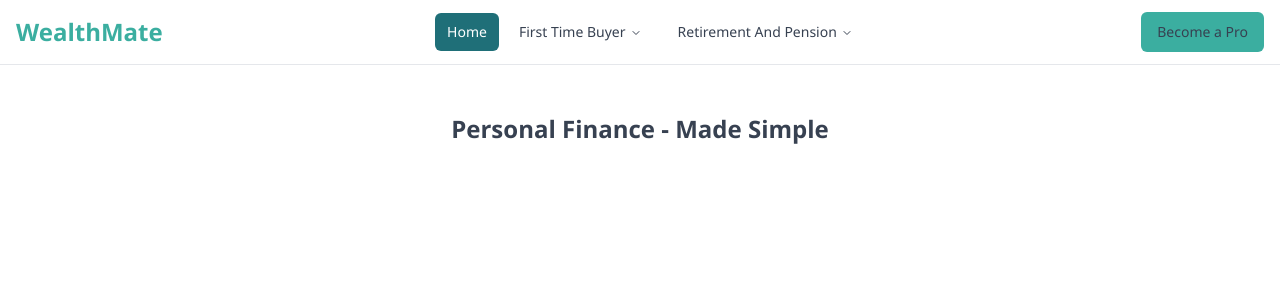
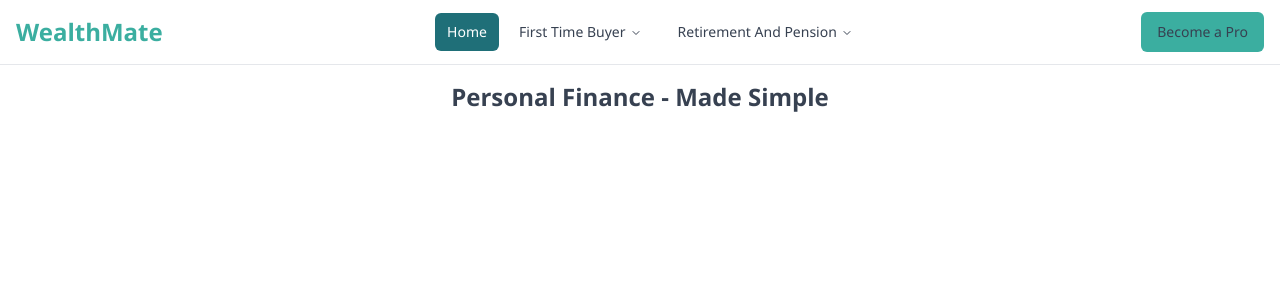
Before and after one commit to angel-boschdom/rent-vs-buy-calculator, a React (Vite) app: page / in a window 1280 px wide. Shown: the top 300 px of the page. Built offline with nearby package versions, Linux system fonts and the light colour scheme.

Commit message:
Adjust padding in layout (p-y) and remove visual separator on left panel

```diff
--- a/src/components/Layout.tsx
+++ b/src/components/Layout.tsx
@@ -13,7 +13,7 @@ export default function Layout({ children }: LayoutProps) {
       <Navigation />
       <main className={cn(
         "flex-1 w-full",
-        "px-4 py-6 sm:py-8 md:py-12",
+        "px-4 py-1 sm:py-2 md:py-4", // Adjusted padding
         "mx-auto max-w-[90rem]",
         "transition-all duration-300 ease-in-out"
       )}>
--- a/src/components/SplitLayout.tsx
+++ b/src/components/SplitLayout.tsx
@@ -39,7 +39,7 @@ const SplitLayout: React.FC<SplitLayoutProps> = ({ leftTop, leftBottom, right })
       {/* Left Panel */}
       <div className="w-full lg:w-1/2 lg:overflow-y-auto flex flex-col">
         {/* Top Portion */}
-        <div className="p-4 border-b border-gray-300">
+        <div className="p-4">
           {leftTop}
         </div>
 
@@ -49,7 +49,7 @@ const SplitLayout: React.FC<SplitLayoutProps> = ({ leftTop, leftBottom, right })
         {/* Bottom Portion */}
         <div
           ref={bottomRef}
-          className={`p-4 border-b border-gray-300
+          className={`p-4
             ${isFixed ? 'fixed top-0 left-0 right-0 bg-white z-50' : 'static'}
             lg:static lg:border-none
           `}
```
